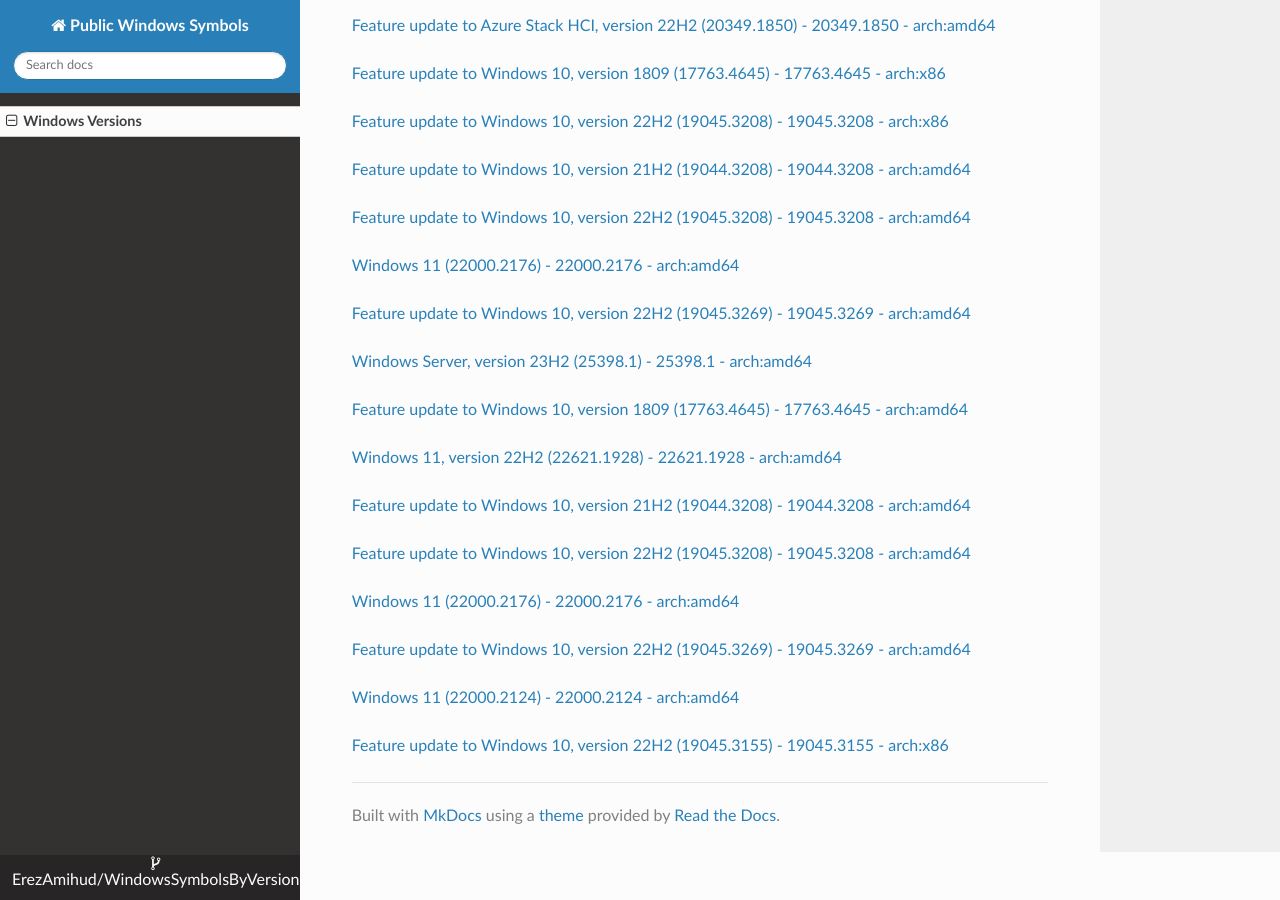
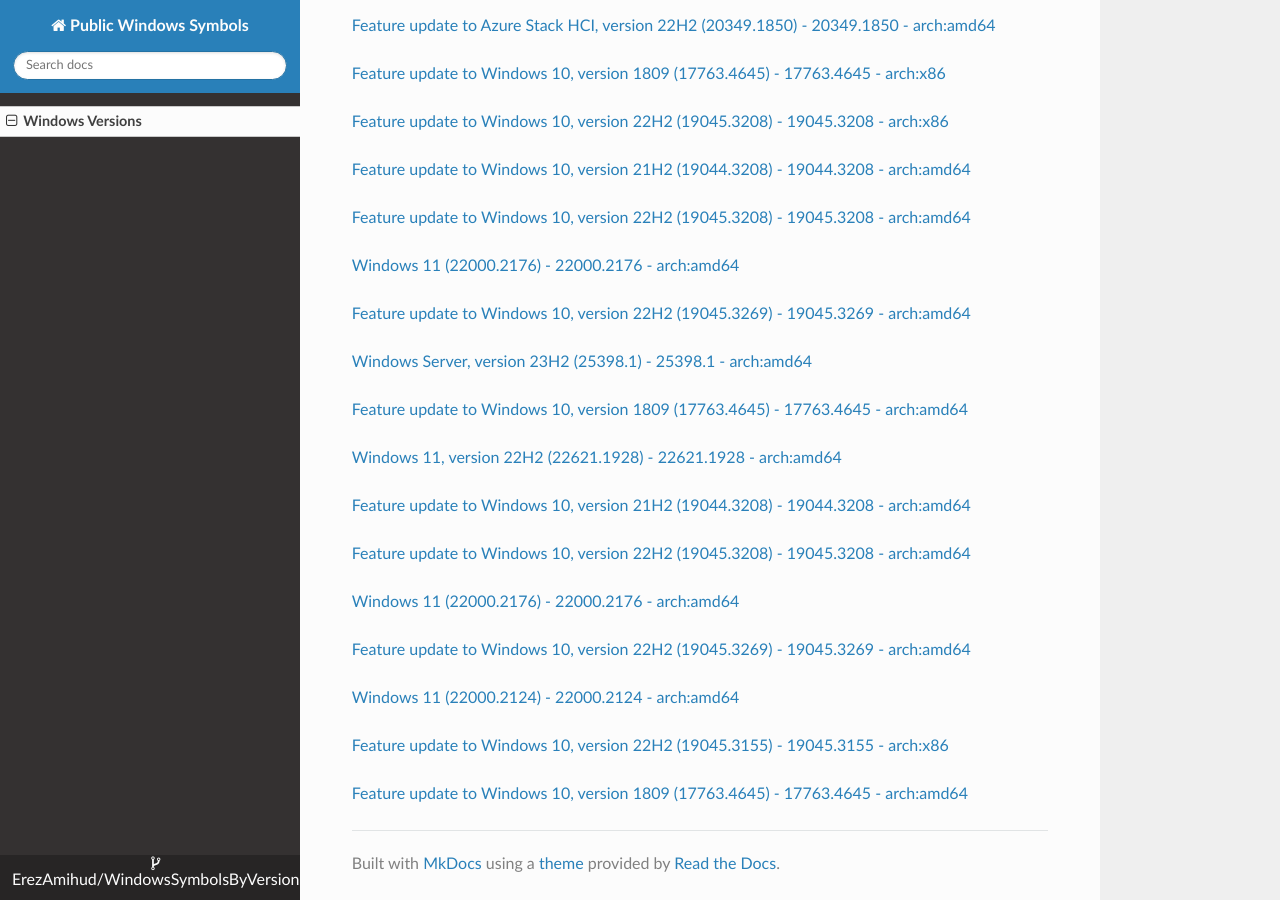
Before and after one commit to ErezAmihud/WindowsSymbolsByVersion, an MkDocs documentation site: the page built from docs/index.md, in a window 1280 px wide and 900 px high, scrolled down 28445 px. Built offline with MkDocs 1.6.1, drawn with Linux system fonts in a browser that asks for light colours; nearby versions of some CDN libraries.

Commit message:
Automated commit, add manifest for 84269bb5-c543-468a-bf38-5f974f8b4c8c

```diff
--- a/docs/index.md
+++ b/docs/index.md
@@ -1627,3 +1627,6 @@
 
 
 [Feature update to Windows 10, version 22H2 (19045.3155) - 19045.3155 - arch:x86](https://github.com/ErezAmihud/WindowsSymbolsByVersion/blob/main/manifests/8e881618-6ad9-4a30-b1b5-7d5949018436.manifest)
+
+
+[Feature update to Windows 10, version 1809 (17763.4645) - 17763.4645 - arch:amd64](https://github.com/ErezAmihud/WindowsSymbolsByVersion/blob/main/manifests/84269bb5-c543-468a-bf38-5f974f8b4c8c.manifest)
```
Also changed, not shown: process_builds.json (+1 -1 lines).
